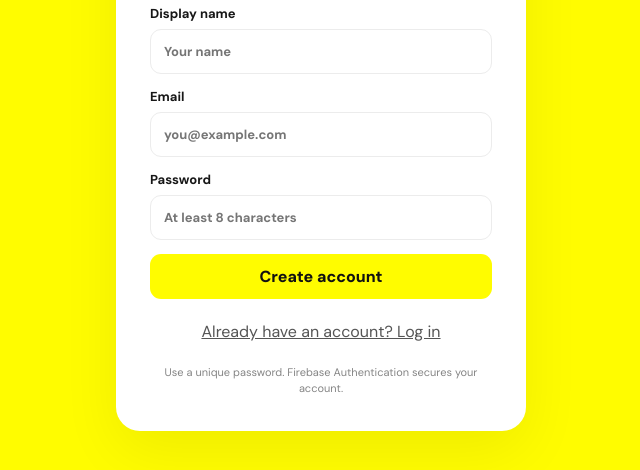
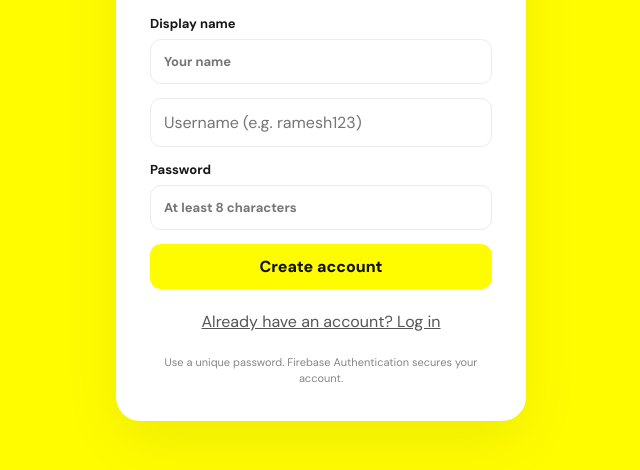
Before and after one commit to rameshbmrrrr-creator/anap-clone, a plain HTML site: page index.html in a window 1280 px wide. Shown: the part 276-746 px from the top of the page, without its empty margins (319-959 px from the left). Drawn offline with Linux system fonts and the light colour scheme; no server answers.

Commit message:
Add username input field to authentication form

```diff
--- a/index.html
+++ b/index.html
@@ -10,7 +10,8 @@
     <form id="authForm" class="auth-card">
       <div class="logo">👻</div><h1>SnapClone</h1><p class="muted">Share the moment. Keep it real.</p>
       <div id="signupNameWrap"><label>Display name<input id="authName" maxlength="30" placeholder="Your name"></label></div>
-      <label>Email<input id="authEmail" type="email" autocomplete="username" required placeholder="you@example.com"></label>
+<input type="text" id="authUsername" placeholder="Username (e.g. ramesh123)" required autocomplete="off">
+
       <label>Password<input id="authPassword" type="password" minlength="8" autocomplete="current-password" required placeholder="At least 8 characters"></label>
       <button class="primary" id="authSubmit">Create account</button>
       <button type="button" id="toggleAuth" class="link-btn">Already have an account? Log in</button>
```
